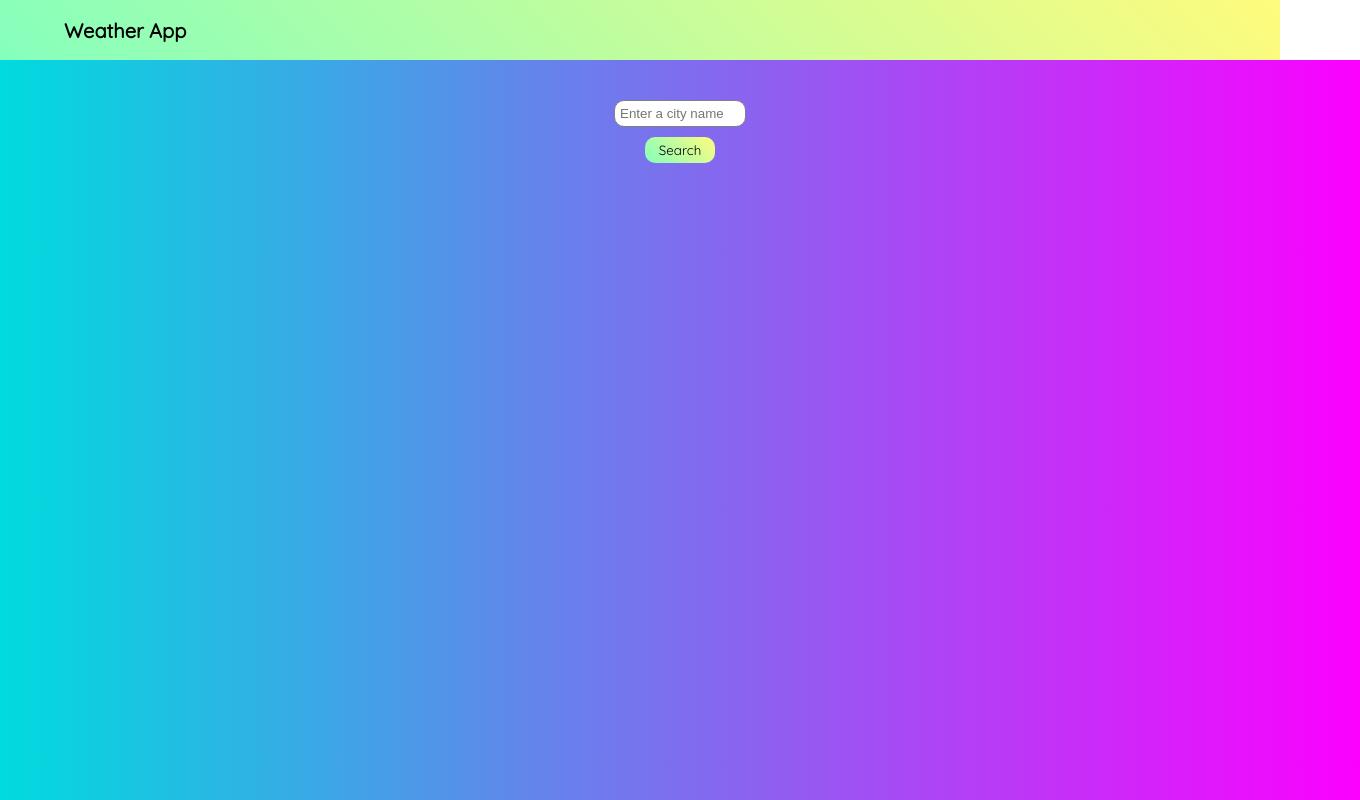
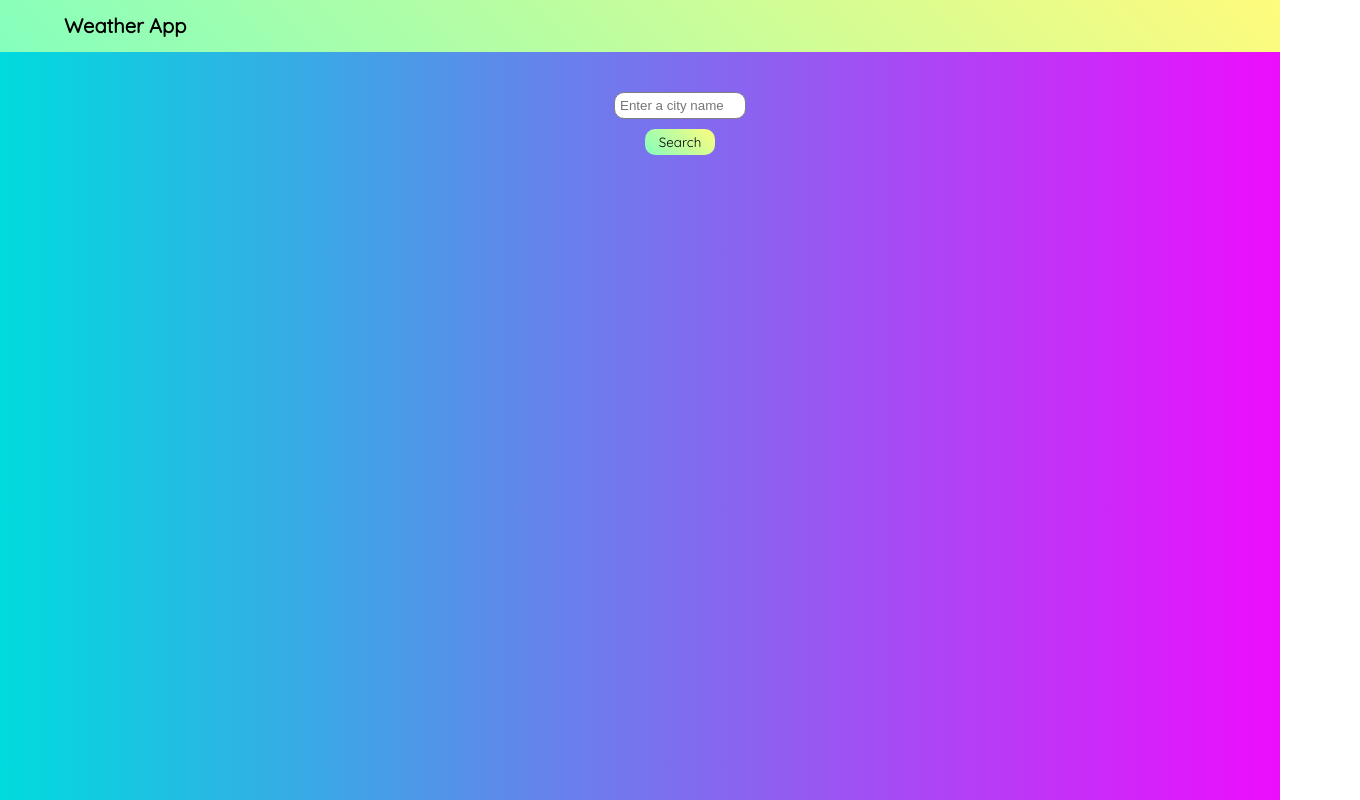
Before and after one commit to dellikZ/weatherApp, a React (Create React App) app: page / in a window 1280 px wide. Shown: the top 800 px of the page, 1360 px wide, since content can reach past the window. Built offline with nearby package versions, Linux system fonts and the light colour scheme; no server answers.

Commit message:
update style

```diff
--- a/src/index.css
+++ b/src/index.css
@@ -6,11 +6,14 @@ body, html {
   margin: 0;
   padding: 0;
   box-sizing: border-box;
+  overflow: hidden;
 }
 
 body {
   display: flex;
   flex-direction: column;
+  margin: 0;
+  padding: 0;
   min-height: 100vh;
   -webkit-font-smoothing: antialiased;
   -moz-osx-font-smoothing: grayscale;
@@ -24,8 +27,11 @@ code {
 .App {
   display: flex;
   flex-direction: column;
-  min-height: 100%;
-  width: 100%;
+  margin: 0;
+  padding: 0;
+  height: 100vh;
+  width: 100vw;
+  overflow: hidden;
 
 
 }
@@ -94,7 +100,7 @@ code {
   align-items: center;
   background-color: #85FFBD;
   background-image: linear-gradient(45deg, #85FFBD 0%, #FFFB7D 100%);
-  min-width: 300px;
+  min-width: 30%;
 
 
   border-radius: 20px;
```
